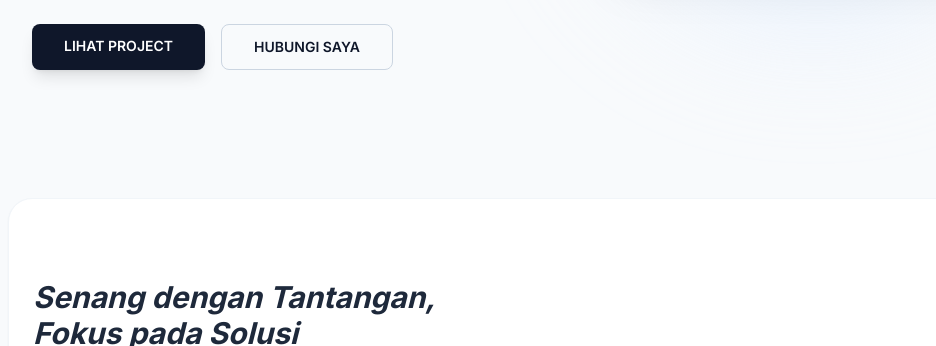
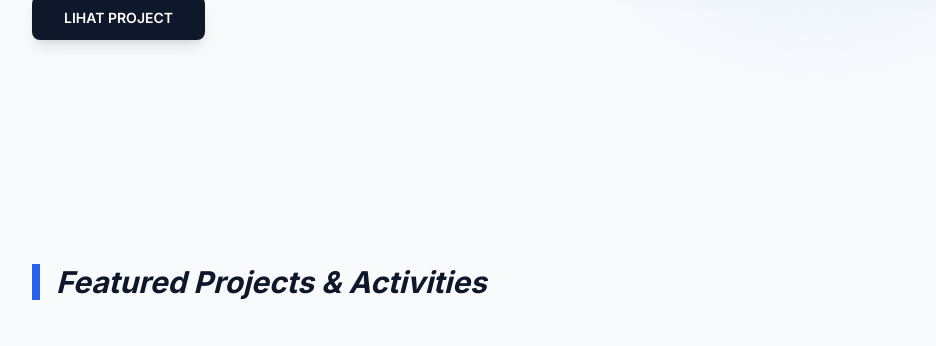
Before and after one commit to wahyourbaeee/mywebsite, a Django app: page / in a window 1280 px wide. Shown: the part 657-1003 px from the top of the page, without its empty margins (120-1056 px from the left). Run offline with Django 5.2, Linux system fonts and the light colour scheme; data comes from the database, SQL or seed files in the repository; some libraries are stand-ins or nearby versions.

Commit message:
troubelshooting

```diff
--- a/main_app/templates/main_app/main.html
+++ b/main_app/templates/main_app/main.html
@@ -1,5 +1,4 @@
 {% extends 'main_app/base.html' %} {% load static %} {% block content %}
-
 <section id="home" class="py-20 md:py-32">
   <div
     class="flex flex-col-reverse md:flex-row items-center justify-between gap-12"
@@ -21,21 +20,13 @@
       >
         Halo, saya
         <span class="font-bold text-slate-900">Wahyu Tirta Wardana</span>.
-        Mahasiswa Teknologi Rekayasa Internet yang berfokus pada ekosistem
-        <span class="font-semibold text-slate-900"
-          >IoT, Networking, dan Web Development</span
-        >.
+        Mahasiswa Teknologi Rekayasa Internet.
       </p>
       <div class="flex flex-wrap justify-center md:justify-start gap-4">
         <a
           href="#projects"
           class="bg-slate-900 text-white px-8 py-3 rounded-lg font-semibold hover:bg-slate-800 transition shadow-lg text-sm uppercase"
           >Lihat Project</a
-        >
-        <a
-          href="#contact"
-          class="border border-slate-300 px-8 py-3 rounded-lg font-semibold hover:bg-gray-100 transition text-sm uppercase"
-          >Hubungi Saya</a
         >
       </div>
     </div>
@@ -49,29 +40,6 @@
           class="relative z-10 w-full h-full object-contain drop-shadow-2xl hover:scale-105 transition duration-500"
         />
       </div>
-    </div>
-  </div>
-</section>
-
-<section
-  id="story"
-  class="py-20 bg-white -mx-6 px-6 md:rounded-3xl border border-slate-100 shadow-sm"
->
-  <div class="grid grid-cols-1 md:grid-cols-2 gap-12 items-center">
-    <div>
-      <h3 class="text-3xl font-bold mb-6 italic text-slate-800">
-        Senang dengan Tantangan, Fokus pada Solusi
-      </h3>
-      <p class="text-slate-600 mb-6 leading-relaxed">
-        Bagi saya, teknologi bukan sekadar baris kode. Saya belajar menyatukan
-        berbagai disiplin ilmu—mulai dari infrastruktur jaringan hingga sistem
-        IoT. Saat ini saya juga mendalami
-        <span
-          class="font-bold text-slate-900 underline decoration-blue-500 decoration-2"
-          >Artificial Intelligence</span
-        >
-        untuk memperkuat integrasi sistem yang saya bangun.
-      </p>
     </div>
   </div>
 </section>
@@ -108,18 +76,9 @@
         <p class="text-slate-600 text-sm leading-relaxed mb-6">
           {{ project.description }}
         </p>
-        {% if project.github_link %}
-        <a
-          href="{{ project.github_link }}"
-          target="_blank"
-          class="font-bold text-sm text-slate-900 hover:text-blue-600 inline-flex items-center gap-2"
-          >View Code <span>→</span></a
-        >
-        {% endif %}
       </div>
     </div>
     {% endfor %}
   </div>
 </section>
-
 {% endblock %}
--- a/mywebsite/urls.py
+++ b/mywebsite/urls.py
@@ -8,5 +8,5 @@ urlpatterns = [
     path('', include('main_app.urls')), # Pastikan 'main_app' sudah terdaftar di INSTALLED_APPS
 ]
 
-if settings.DEBUG:
-    urlpatterns += static(settings.MEDIA_URL, document_root=settings.MEDIA_ROOT)
+urlpatterns += static(settings.MEDIA_URL, document_root=settings.MEDIA_ROOT)
+urlpatterns += static(settings.STATIC_URL, document_root=settings.STATIC_ROOT)
```
Also changed, not shown: mywebsite/settings.py (+8 -9 lines).
